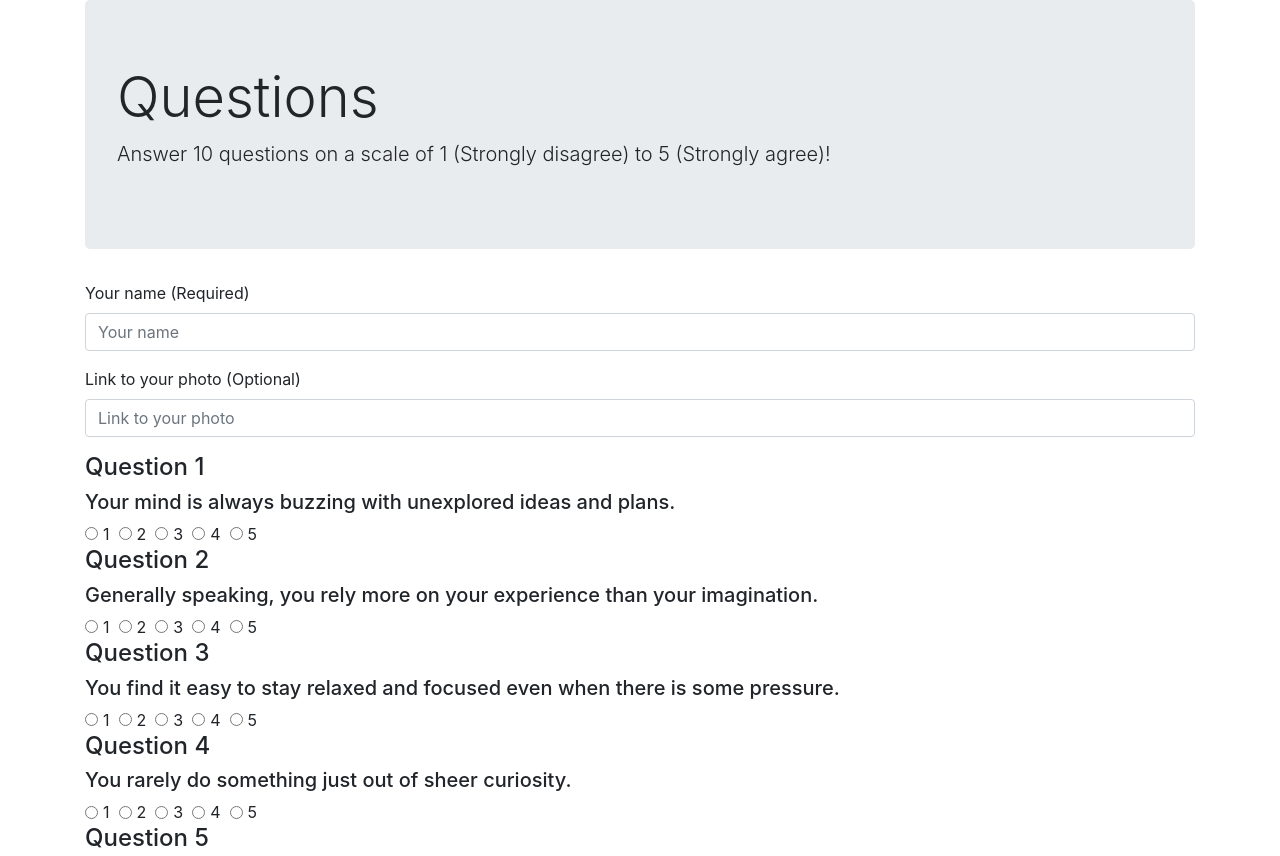
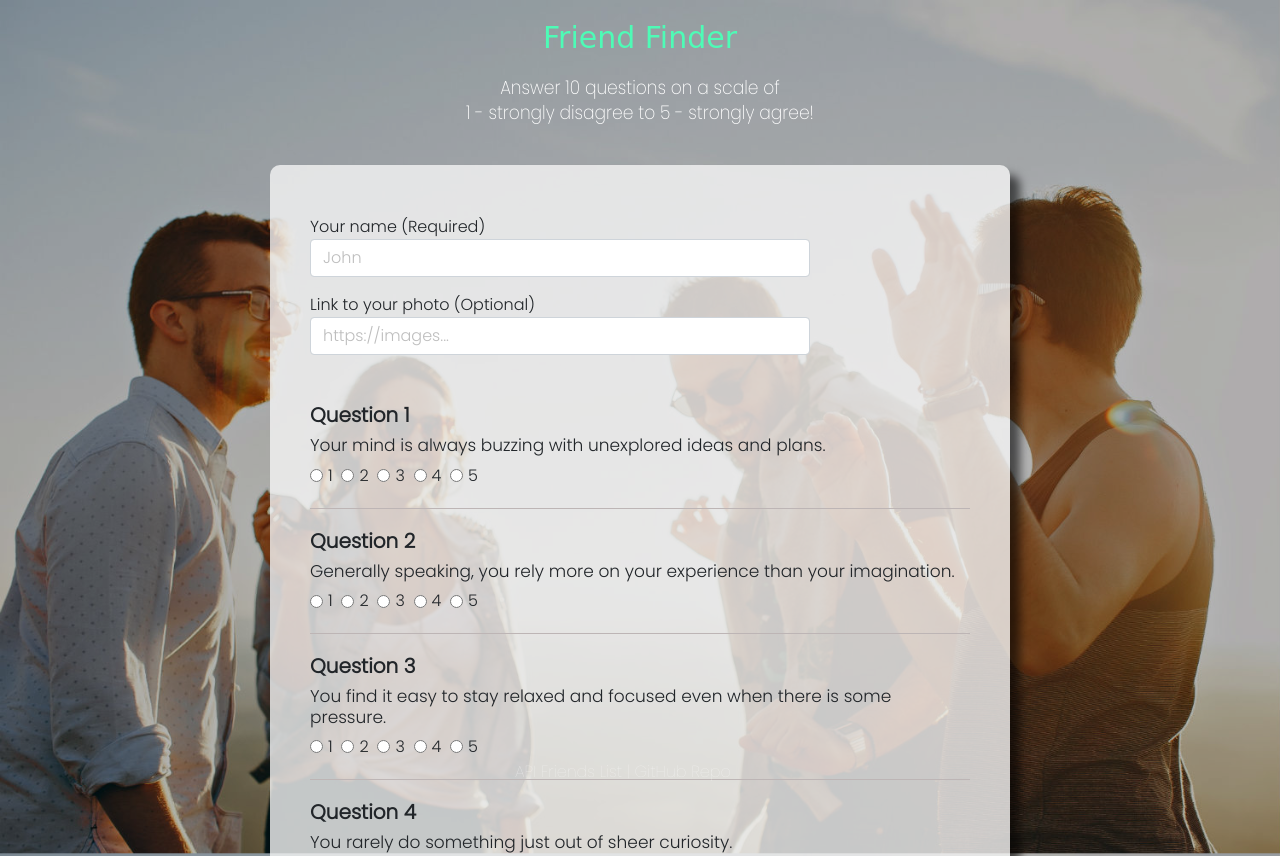
Before and after one commit to yukanishijima/friend-finder, a website: page app/public/survey.html in a window 1280 px wide. Shown: the top 856 px of the page. Drawn offline with nearby package versions, Linux system fonts and the light colour scheme; a web font is replaced by a local one.

Commit message:
Update styling

```diff
--- a/app/public/script.js
+++ b/app/public/script.js
@@ -41,7 +41,7 @@ function compareScores(friends, newFriend) {
 };
 
 function displayMatch() {
-  $("#user-name").html(`${userName}'s best match!`);
+  $("#user-name").html(`${userName}'s best match is...`);
   $("#match-name").html(`<p>${matchName}</p>`);
 
   //display the photo if there is (because link to photo field is optional!)
--- a/app/public/survey.html
+++ b/app/public/survey.html
@@ -12,13 +12,163 @@
   <link rel="stylesheet" href="https://stackpath.bootstrapcdn.com/font-awesome/4.7.0/css/font-awesome.min.css">
   <script src="https://code.jquery.com/jquery.js"></script>
   <script src="https://maxcdn.bootstrapcdn.com/bootstrap/4.0.0/js/bootstrap.min.js"></script>
+  <!-- Google Fonts -->
+  <link href="https://fonts.googleapis.com/css?family=Petit+Formal+Script|Poppins:100,200,300&display=swap"
+    rel="stylesheet">
+  <style type="text/css">
+    body {
+      background-image: url("./images/helena-lopes-e3OUQGT9bWU-unsplash_1500px.jpg");
+      background-size: cover;
+      background-position: 0% 50%;
+      height: 100vh;
+      width: 100vw;
+      background-attachment: fixed;
+      font-family: 'Poppins', sans-serif;
+    }
 
-  <style type="text/css">
+    .my-bg {
+      background-color: rgba(4, 4, 4, 0.3);
+      width: 100vw;
+      padding: 0 0 1px;
+    }
+
+    .my-header {
+      width: 100vw;
+      z-index: 1;
+    }
+
+    .my-header h1 {
+      font-family: 'Petit Formal Script', cursive;
+      font-size: 30px;
+      margin-bottom: 0;
+      color: rgba(78, 251, 182, 1);
+      padding: 20px 0;
+    }
+
+    .my-header h1 a {
+      color: rgba(78, 251, 182, 1);
+    }
+
+    .my-header h1 a:hover {
+      text-decoration: none;
+    }
+
+    .my-header p {
+      font-family: 'Poppins', sans-serif;
+      transform: scale(0.9, 1);
+      font-weight: 200;
+      font-size: 19px;
+      margin: 0 0 40px;
+      line-height: 1.3em;
+      color: white;
+    }
+
+    /* form */
+    .my-container {
+      background: rgba(245, 245, 245, 0.8);
+      margin: 10px auto;
+      border-radius: 10px;
+      padding: 50px 20px 20px;
+      width: 90vw;
+      margin-bottom: 50px;
+      box-shadow: 10px 10px 10px rgba(0, 0, 0, 0.6);
+      max-width: 740px;
+    }
+
+    h4 {
+      margin-top: 10px;
+      font-size: 20px;
+      font-weight: 600;
+    }
+
+    h5 {
+      font-size: 17px;
+    }
+
+    label {
+      margin-bottom: 0;
+    }
+
+    input {
+      max-width: 500px;
+    }
+
+    .form-control::placeholder {
+      color: rgb(190, 190, 190);
+    }
+
+    .form-control:focus::placeholder {
+      color: transparent;
+    }
+
+    .form-check {
+      padding-bottom: 20px;
+      margin-bottom: 10px;
+      width: 100%;
+      border-bottom: 1px solid rgb(189, 181, 181);
+    }
+
+    .my-submit-btn {
+      font-family: 'Poppins', sans-serif;
+      padding: .4rem 1.2rem;
+      font-weight: 100;
+      font-size: 20px;
+      background-color: rgba(26, 165, 146, 1);
+      border: rgba(26, 165, 146, 1);
+      margin-top: 20px;
+    }
+
+    .btn-primary:not(:disabled):not(.disabled).active,
+    .btn-primary:not(:disabled):not(.disabled):active,
+    .show>.btn-primary.dropdown-toggle,
+    .btn-primary:hover {
+      background-color: rgb(20, 134, 118);
+      border-color: rgb(20, 134, 118);
+    }
+
+    footer {
+      position: fixed;
+      bottom: 0;
+      left: 50%;
+      transform: translateX(-50%);
+      width: 250px;
+    }
+
+    footer,
+    footer p a {
+      font-weight: 100;
+      color: rgba(255, 255, 255, 0.6);
+    }
+
+    footer p a:hover {
+      color: white;
+      text-decoration: none;
+    }
+
+    /* Modal */
+    #user-name {
+      font-size: 20px;
+      font-family: 'Poppins', sans-serif;
+      margin-bottom: 18px;
+      font-weight: 200;
+    }
+
+    #match-name p {
+      font-family: 'Petit Formal Script', cursive;
+      font-size: 30px;
+      color: rgba(26, 165, 146, 1);
+    }
+
+    .modal-body {
+      padding: 0 0 30px;
+    }
+
     .my-icon {
       object-fit: cover;
       font-size: 150px;
       vertical-align: middle;
       display: inline;
+      color: rgba(70, 69, 69, 0.8);
     }
 
     .my-image {
@@ -27,29 +177,45 @@
       object-fit: cover;
       border-radius: 50%;
     }
+
+    .my-close-btn {
+      margin: 10px 15px 0 0;
+      display: inline-block;
+    }
+
+    @media screen and (min-width: 768px) {
+      .my-container {
+        padding: 50px 40px;
+      }
+
+      #match-name p {
+        font-size: 40px;
+      }
+    }
   </style>
 
 </head>
 
 <body>
 
-  <div class="container">
+  <div class="container-fluid my-bg">
 
-    <div class="jumbotron">
-      <h1 class="display-4">Questions</h1>
-      <p class="lead">Answer 10 questions on a scale of 1 (Strongly disagree) to 5 (Strongly agree)!</p>
+    <div class="my-header text-center">
+      <h1><a href="/home.html">Friend Finder</a></h1>
+      <p class="lead text-center">Answer 10 questions on a scale of <br>1 - strongly disagree to 5 -
+        strongly agree!</p>
     </div>
 
-
+    <div class="container my-container">
       <form action="/api/friends" method="POST">
 
         <div class="form-group">
           <label for="yourName">Your name (Required)</label>
-        <input type="text" class="form-control" id="yourName" placeholder="Your name">
+          <input type="text" class="form-control" id="yourName" placeholder="John">
         </div>
-      <div class="form-group">
+        <div class="form-group mb-5">
           <label for="yourPhoto">Link to your photo (Optional)</label>
-        <input type="text" class="form-control" id="yourPhoto" placeholder="Link to your photo">
+          <input type="text" class="form-control" id="yourPhoto" placeholder="https://images...">
         </div>
 
 
@@ -184,7 +350,8 @@
         </div>
 
         <h4>Question 9</h4>
-      <h5>You think that everyone’s views should be respected regardless of whether they are supported by facts or not.
+        <h5>You think that everyone’s views should be respected regardless of whether they are supported by facts or
+          not.
         </h5>
 
         <div class="form-check form-check-inline" name="form" id="q9">
@@ -216,9 +383,10 @@
           <label class="form-check-label" for="inlineRadio5">5&nbsp;&nbsp;</label>
         </div>
 
-      <button type="button" class="btn btn-primary" id="submit" style="display: block">Submit</button>
+        <button type="button" class="btn btn-primary my-submit-btn" id="submit" style="display: block">Submit</button>
 
       </form>
+    </div><!-- end of .container -->
 
 
     <footer>
@@ -229,7 +397,7 @@
       </p>
     </footer>
 
-  </div><!-- end of .container -->
+  </div><!-- end of .container-fluid -->
 
 
   <!-- Modal windows -->
@@ -238,12 +406,12 @@
       <div class="modal-content text-center">
 
         <button type="button" class="close text-right" data-dismiss="modal" aria-label="Close">
-          <span aria-hidden="true" style="margin: 10px 15px 0 0; display: inline-block;">&times;</span>
+          <span aria-hidden="true" class="my-close-btn">&times;</span>
         </button>
 
         <div class="modal-body">
           <h5 id="user-name"></h5>
-          <h6 id="match-name" style="font-size: 2em;"></h6>
+          <h6 id="match-name"></h6>
         </div>
 
       </div>
--- a/server.js
+++ b/server.js
@@ -1,6 +1,5 @@
 //dependencies
 const express = require("express");
-const path = require("path");
 
 //set up the express app
 const app = express();
```
Also changed, not shown: app/public/home.html (+100 -6 lines), 2 other files. Lines whose indentation alone changed are shown as unchanged.
